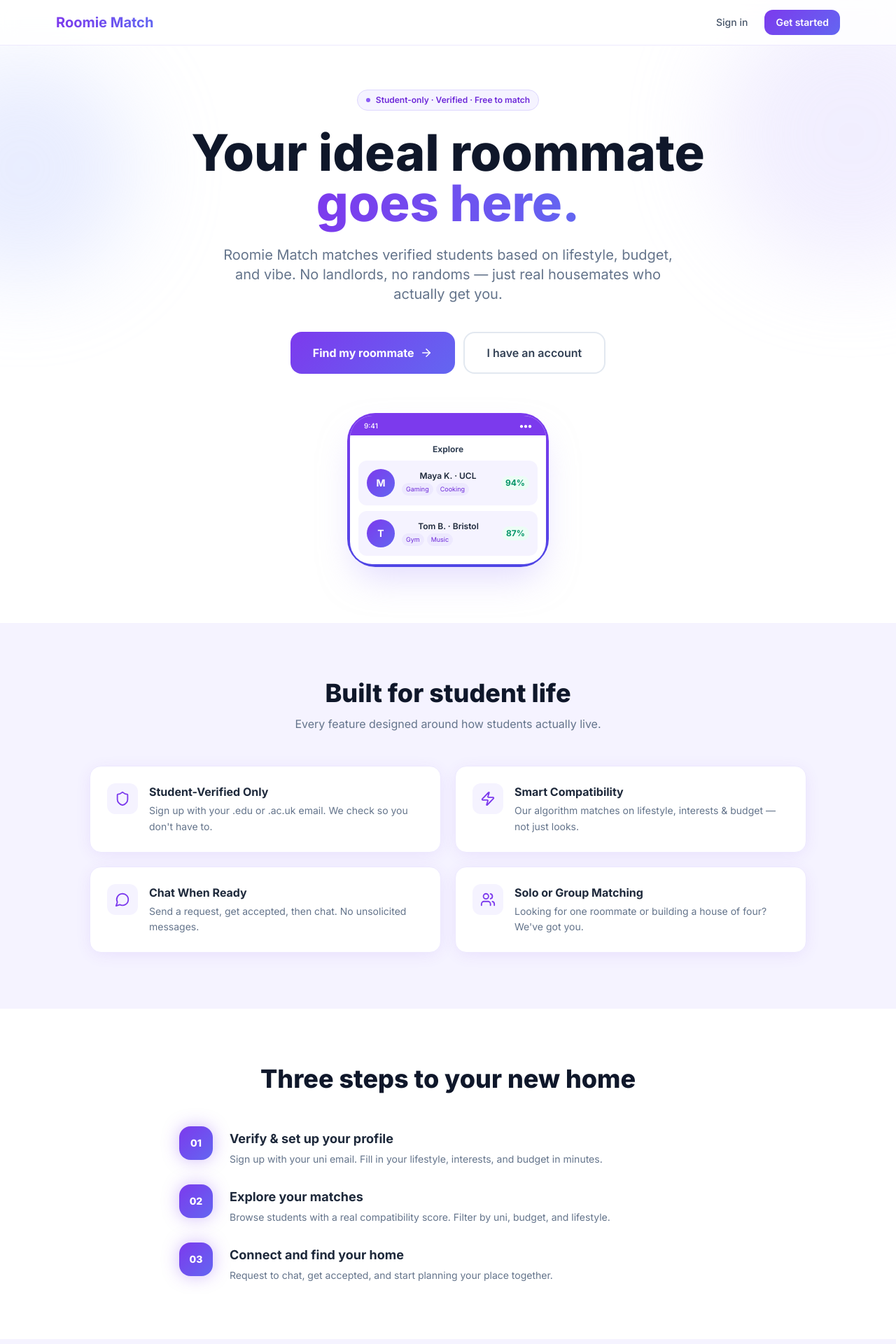
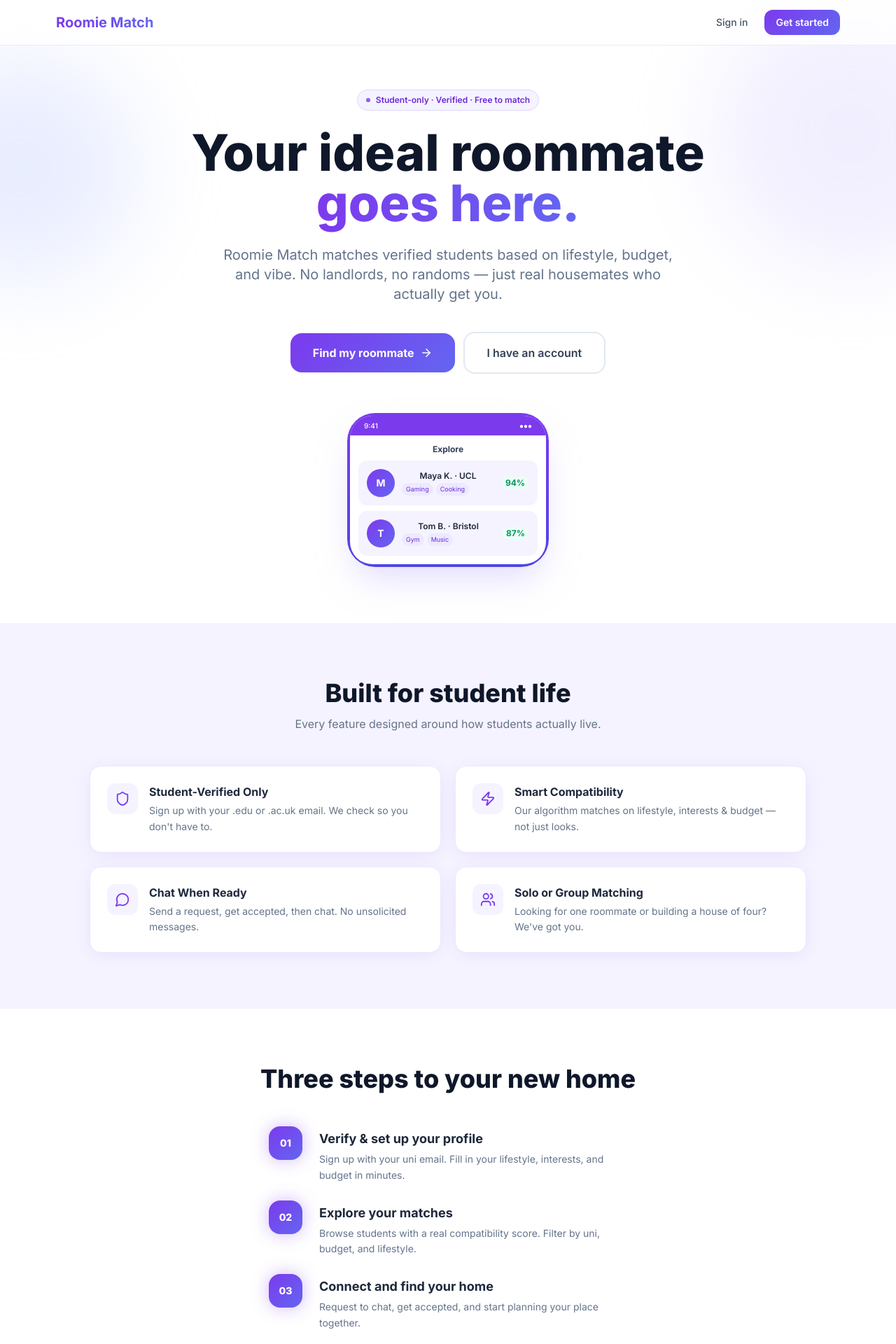
Before and after one commit to Itzjustacoder/unidwell, a Next.js app: page / in a window 1280 px wide. Shown: the top 1920 px of the page at 70% size. Built offline with nearby package versions, Linux system fonts and the light colour scheme.

Commit message:
centre hero and how it works sections on landing page

```diff
--- a/src/app/page.tsx
+++ b/src/app/page.tsx
@@ -52,28 +52,28 @@ export default function LandingPage() {
       </nav>
 
       {/* HERO */}
-      <section className="relative pt-32 pb-20 px-4">
+      <section className="relative pt-32 pb-20 px-4 flex flex-col items-center">
         {/* Background blobs */}
         <div className="absolute top-0 -right-32 w-96 h-96 bg-brand-200 rounded-full blur-3xl opacity-40 pointer-events-none" />
         <div className="absolute top-20 -left-32 w-80 h-80 bg-indigo-200 rounded-full blur-3xl opacity-40 pointer-events-none" />
 
-        <div className="max-w-4xl mx-auto text-center relative">
+        <div className="w-full max-w-4xl mx-auto text-center relative flex flex-col items-center">
           <div className="inline-flex items-center gap-2 bg-brand-50 text-brand-700 text-xs font-semibold px-3 py-1.5 rounded-full mb-6 border border-brand-200">
             <span className="w-1.5 h-1.5 bg-brand-500 rounded-full animate-pulse" />
             Student-only · Verified · Free to match
           </div>
 
-          <h1 className="text-5xl sm:text-6xl md:text-7xl font-extrabold text-slate-900 leading-tight mb-6">
+          <h1 className="text-5xl sm:text-6xl md:text-7xl font-extrabold text-slate-900 leading-tight mb-6 text-center w-full">
             Your ideal roommate{' '}
             <span className="gradient-text">goes here.</span>
           </h1>
 
-          <p className="text-lg sm:text-xl text-slate-500 max-w-2xl mx-auto mb-10 leading-relaxed">
+          <p className="text-lg sm:text-xl text-slate-500 max-w-2xl mx-auto mb-10 leading-relaxed text-center">
             Roomie Match matches verified students based on lifestyle, budget, and vibe.
             No landlords, no randoms — just real housemates who actually get you.
           </p>
 
-          <div className="flex flex-col sm:flex-row gap-3 justify-center mb-14">
+          <div className="flex flex-col sm:flex-row gap-3 items-center justify-center mb-14 w-full">
             <Link href="/signup"
               className="inline-flex items-center justify-center gap-2 bg-gradient-brand text-white font-bold text-base px-8 py-4 rounded-2xl hover:opacity-90 hover:shadow-glow transition-all">
               Find my roommate
@@ -149,12 +149,12 @@ export default function LandingPage() {
       </section>
 
       {/* HOW IT WORKS */}
-      <section className="py-20 px-4">
-        <div className="max-w-3xl mx-auto">
-          <h2 className="text-3xl sm:text-4xl font-extrabold text-center text-slate-900 mb-12">
+      <section className="py-20 px-4 flex flex-col items-center">
+        <div className="w-full max-w-3xl mx-auto text-center">
+          <h2 className="text-3xl sm:text-4xl font-extrabold text-slate-900 mb-12">
             Three steps to your new home
           </h2>
-          <div className="space-y-6">
+          <div className="space-y-6 text-left max-w-lg mx-auto">
             {[
               { n: '01', title: 'Verify & set up your profile', desc: 'Sign up with your uni email. Fill in your lifestyle, interests, and budget in minutes.' },
               { n: '02', title: 'Explore your matches', desc: 'Browse students with a real compatibility score. Filter by uni, budget, and lifestyle.' },
```
